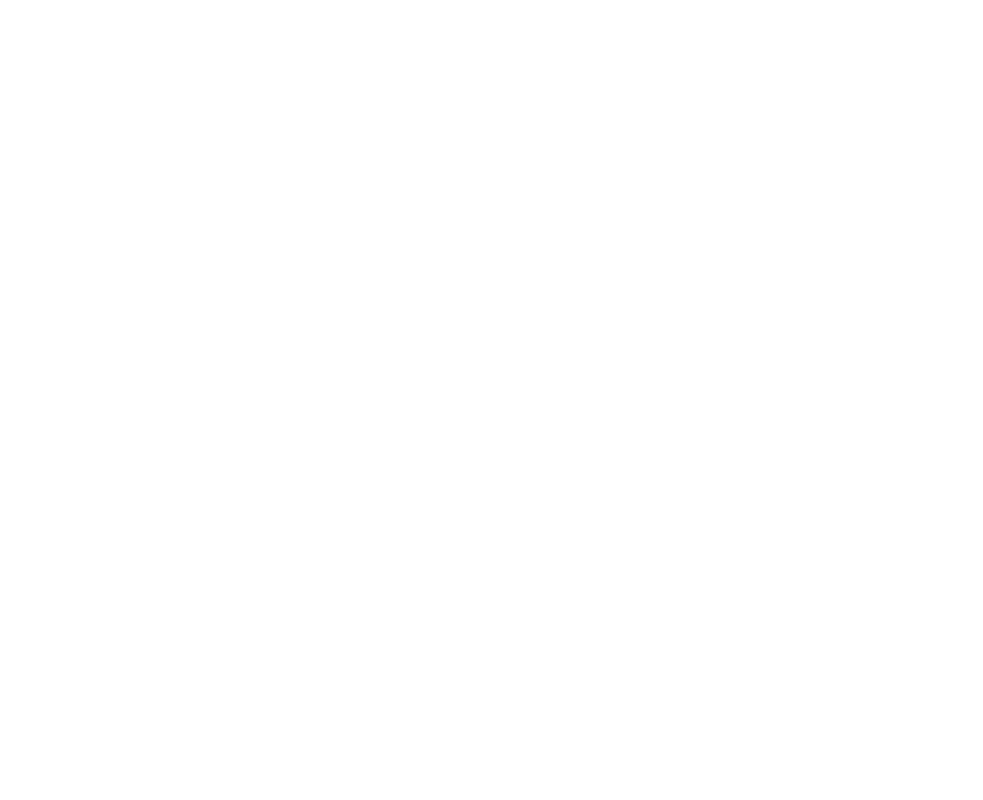
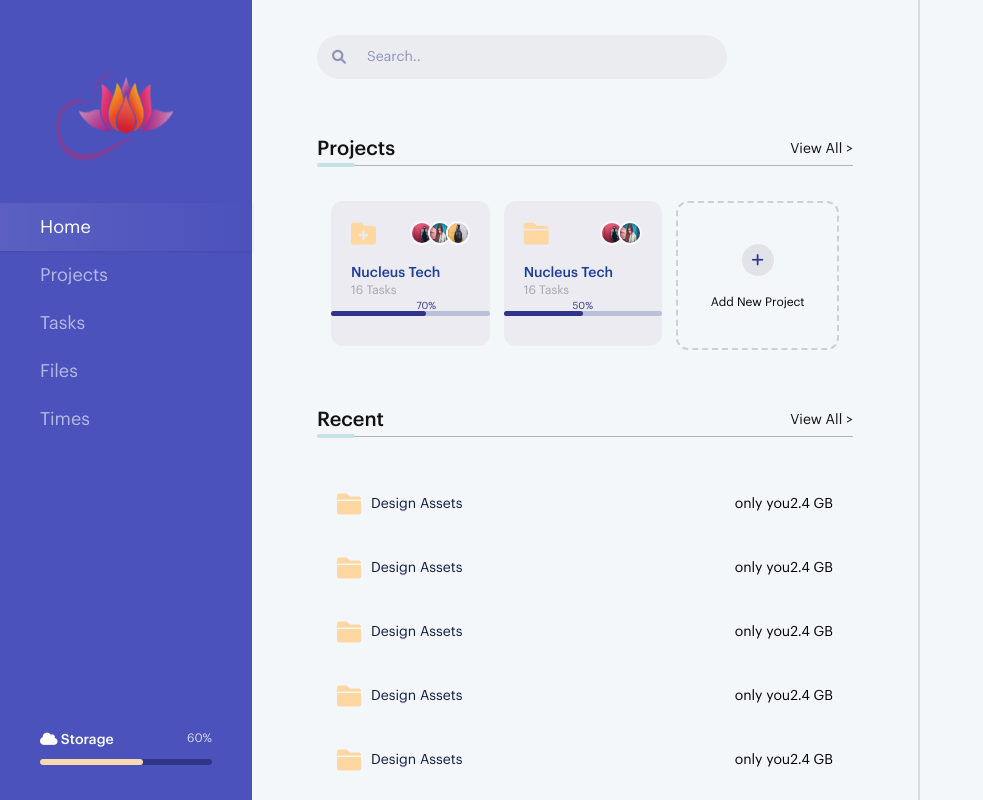
Before and after one commit to zeynepalaka/DashboardExample, a plain HTML site: page index.html in a window 1280 px wide. Shown: the whole page, without its empty margins (0-983 px from the left). Drawn offline with Linux system fonts and the light colour scheme.

Commit message:
dashboard

```diff
--- a/index.html
+++ b/index.html
@@ -1,12 +1,152 @@
 <!DOCTYPE html>
 <html lang="en">
+
 <head>
     <meta charset="UTF-8">
     <meta http-equiv="X-UA-Compatible" content="IE=edge">
     <meta name="viewport" content="width=device-width, initial-scale=1.0">
     <title>Document</title>
+    <link rel="stylesheet" href="https://cdnjs.cloudflare.com/ajax/libs/font-awesome/6.0.0-beta3/css/all.min.css">
+    <link rel="stylesheet" href="style.css">
 </head>
+
 <body>
+    <div class="sidebar">
+        <div class="logo">
+            <a href="#">
+                <img src="img/lotus-flower-ge96b4de24_1280.png" alt="">
+            </a>
+        </div>
+        <nav class="menu">
+            <ul>
+                <li class="active"><a href="#">Home</a></li>
+                <li><a href="#">Projects</a></li>
+                <li><a href="#">Tasks</a></li>
+                <li><a href="#">Files</a></li>
+                <li><a href="#">Times</a></li>
+            </ul>
+        </nav>
+        <div class="storage">
+            <div class="title">
+                <div>
+                    <i class="fas fa-cloud"></i>
+                    Storage
+                </div>
+                <div class="percent">60%</div>
+            </div>
+            <div class="storage-bar">
+                <span style="width:60%;"></span>
+            </div>
+        </div>
+    </div>
+    <div class="content">
+        <div class="inner">
+            <div class="search">
+                <input type="text" placeholder="Search..">
+                <label>
+                    <i class="fa fa-search"></i>
+                </label>
+            </div>
+            <div class="inner-box">
+                <div class="content-title">
+                    <h4>Projects</h4>
+                    <a href="#">View All  ></a>
+                </div>
+                <div class="projects">
+                    <a class="box active">
+                        <span class="box-top">
+                            <i class="fa fa-folder-plus"></i>
+                            <span class="box-shared">
+                                <img src="img/f9c71aa403e9cda2f9e7144668e8453b94fce8bf.png" alt="">
+                                <img src="img/ac1716e7e447e146f07f18894176976c6e247280.png" alt="">
+                                <img src="img/9bc15b7296cc8eeb7413b4318cc74debbc7edf50.png" alt="">
+                            </span>
+                        </span>
+                        <span class="box-title">
+                            <span class="name">Nucleus Tech</span>
+                            <span class="task">16 Tasks</span>
+                        </span>
+                       <span class="box-bar">
+                        <span style="width:60%;" title="70%"></span>
+                       </span>
+                    </a>
+                    <a class="box active">
+                        <span class="box-top">
+                            <i class="fa fa-folder"></i>
+                            <span class="box-shared">
+                                <img src="img/f9c71aa403e9cda2f9e7144668e8453b94fce8bf.png" alt="">
+                                <img src="img/ac1716e7e447e146f07f18894176976c6e247280.png" alt="">
+                            </span>
+                        </span>
+                        <span class="box-title">
+                            <span class="name">Nucleus Tech</span>
+                            <span class="task">16 Tasks</span>
+                        </span>
+                       <span class="box-bar">
+                        <span style="width:50%;" title="50%"></span>
+                       </span>
+                    </a>
 
+                    <a class="box empty">
+                        <i class="fa fa-plus"></i>
+                        <span class="text">Add New Project</span>
+                    </a>
+                </div>
+            </div>
+            <div class="inner-box">
+                <div class="content-title">
+                    <h4>Recent</h4>
+                    <a href="#">View All  ></a>
+                </div>
+                <div class="recents">
+                    <ul>
+                        <li><a href="#">
+                            <i class="fas fa-folder"></i>
+                             Design Assets</a>
+                            <div class="visibility">only you</div>
+                            <div class="size">2.4 GB</div>
+                        </li>
+                        <li><a href="#">
+                            <i class="fas fa-folder"></i>
+                             Design Assets</a>
+                            <div class="visibility">only you</div>
+                            <div class="size">2.4 GB</div>
+                        </li>
+                        <li><a href="#">
+                            <i class="fa fa-folder"></i>
+                             Design Assets</a>
+                            <div class="visibility">only you</div>
+                            <div class="size">2.4 GB</div>
+                        </li>
+                        <li><a href="#">
+                            <i class="fa fa-folder"></i>
+                             Design Assets</a>
+                            <div class="visibility">only you</div>
+                            <div class="size">2.4 GB</div>
+                        </li>
+                        <li><a href="#">
+                            <i class="fa fa-folder"></i>
+                             Design Assets</a>
+                            <div class="visibility">only you</div>
+                            <div class="size">2.4 GB</div>
+                        </li>
+                        <li><a href="#">
+                            <i class="fa fa-folder"></i>
+                             Design Assets</a>
+                            <div class="visibility">only you</div>
+                            <div class="size">2.4 GB</div>
+                        </li>
+
+                    </ul>
+                </div>
+            </div>
+
+
+        </div>
+        <div class="right-bar">
+
+        </div>
+    </div>
 </body>
+
 </html>
--- a/style.css
+++ b/style.css
@@ -0,0 +1,426 @@
+* {
+    margin: 0;
+    padding: 0;
+    border: 0;
+    font-size: 100%;
+    font: inherit;
+    vertical-align: baseline;
+}
+
+article,
+aside,
+details,
+figcaption,
+figure,
+footer,
+header,
+hgroup,
+menu,
+nav,
+section {
+    display: block;
+}
+
+body {
+    line-height: 1;
+    font-family: 'Graphik', sans-serif;
+    font-size: 14px;
+    background: #f4f7f9;
+}
+
+ol,
+ul {
+    list-style: none;
+}
+
+blockquote,
+q {
+    quotes: none;
+}
+
+blockquote:before,
+blockquote:after,
+q:before,
+q:after {
+    content: '';
+    content: none;
+}
+
+table {
+    border-collapse: collapse;
+    border-spacing: 0;
+}
+
+a {
+    text-decoration: none;
+}
+
+img {
+    border: 0;
+}
+
+:focus {
+    outline: 0;
+}
+
+.clear {
+    clear: both;
+}
+
+@font-face {
+    font-family: 'Graphik';
+    src: url('./Font/Graphik-Medium.woff2') format('woff2'),
+        url('Graphik-Medium.woff') format('woff');
+    font-weight: 500;
+    font-style: normal;
+    font-display: swap;
+}
+
+@font-face {
+    font-family: 'Graphik';
+    src: url('./Font/Graphik-Light.woff2') format('woff2'),
+        url('Graphik-Light.woff') format('woff');
+    font-weight: 300;
+    font-style: normal;
+    font-display: swap;
+}
+
+@font-face {
+    font-family: 'Graphik';
+    src: url('./Font/Graphik-Regular.woff2') format('woff2'),
+        url('Graphik-Regular.woff') format('woff');
+    font-weight: normal;
+    font-style: normal;
+    font-display: swap;
+}
+
+html,
+body {
+    height: 100%;
+    font-family: Graphik, sans-serif;
+
+}
+
+body {
+    display: flex;
+    /*yan yana olmasını sağlar*/
+}
+
+.sidebar {
+    width: 252px;
+    background: #4c52bc;
+    display: flex;
+    flex-direction: column;
+}
+
+.sidebar .logo {
+    padding: 35px 0 15px 42px;
+}
+
+.sidebar .logo a {
+    display: block;
+}
+
+.sidebar .logo a img {
+    width: 150px;
+    height: 150px;
+}
+
+.sidebar .menu ul li a {
+    height: 48px;
+    display: block;
+    padding: 0 40px;
+    line-height: 48px;
+    font-size: 18px;
+    color: rgba(255, 255, 255, .6);
+
+}
+
+.sidebar .menu ul li a:hover {
+    color: #fff;
+}
+
+.sidebar .menu ul li.active a {
+    color: #fff;
+    background: linear-gradient(to left, transparent, rgba(255, 255, 255, .08));
+    box-shadow: 0 1px 3px rgba(0, 0, 0, .1);
+}
+
+.sidebar .storage {
+    padding: 0 40px 35px;
+    margin-top: auto;
+
+}
+
+.sidebar .storage .title {
+    display: flex;
+    justify-content: space-between;
+    font-size: 14px;
+    font-weight: 500;
+    color: #fff;
+}
+
+.sidebar .storage .title .percent {
+    color: rgba(255, 255, 255, .8);
+    font-size: 12px;
+    font-weight: normal;
+}
+
+.sidebar .storage .storage-bar {
+    width: 100%;
+    height: 6px;
+    border-radius: 6px;
+    background: #30358A;
+    margin-top: 12px;
+}
+
+.sidebar .storage .storage-bar span {
+    width: auto;
+    height: 6px;
+    border-radius: 6px;
+    background: #f8d9af;
+    display: block;
+
+}
+
+/************/
+.content {
+    flex: 1;
+    /*sidebarın kapladığı alanının dışındaki kısımların tammanı içerir.*/
+    display: flex;
+}
+
+.content .inner {
+    flex: 1;
+    padding: 35px 65px;
+    overflow: auto;
+}
+
+.content .inner .search {
+    display: relative;
+    margin-bottom: 60px;
+}
+
+.content .inner .search label {
+    position: absolute;
+    top: 35px;
+    width: 44px;
+    height: 44px;
+    display: flex;
+    justify-content: center;
+    align-items: center;
+    color: #8F94B8;
+}
+
+.content .inner .search input {
+    width: 340px;
+    height: 44px;
+    border-radius: 44px;
+    background: #ebecf0;
+    padding: 0 20px 0 50px;
+}
+
+.content .inner .search input::placeholder {
+    color: #8F94B8;
+
+}
+
+.content .inner .inner-box {
+    margin-bottom: 60px;
+}
+
+.content .content-title h4 {
+    font-size: 20px;
+    color: rgb(19, 18, 18);
+    font-weight: 500;
+}
+
+.content .content-title a {
+    font-size: 14px;
+    color: rgb(19, 18, 18);
+}
+
+.content .content-title {
+    padding-bottom: 6px;
+    display: flex;
+    border-bottom: 1px solid #aeb2bd;
+    justify-content: space-between;
+    align-items: center;
+    position: relative;
+    margin-bottom: 35px;
+}
+
+.content .content-title::before {
+    content: '';
+    width: 38px;
+    height: 4px;
+    background: #C4E2E6;
+    border-radius: 4PX;
+    position: absolute;
+    bottom: -2px;
+    left: 0;
+}
+
+.content .inner .inner-box .projects {
+    display: flex;
+    margin: 0 7px;
+}
+
+.content .inner .inner-box .box {
+    flex: 1;
+    margin: 0 7px;
+    height: 145px;
+    border-radius: 12px;
+}
+
+.content .inner .inner-box .empty {
+    border: 2px dashed #cccfd8;
+    display: flex;
+    justify-content: center;
+    flex-direction: column;
+    align-items: center;
+}
+
+.content .inner .inner-box .empty i {
+    width: 32px;
+    height: 32px;
+    border-radius: 32px;
+    font-weight: bold;
+    color: #30358A;
+    background: #e1e3e9;
+    display: flex;
+    justify-content: center;
+    align-items: center;
+    margin-bottom: 20px;
+}
+
+.content .inner .inner-box .empty .text {
+    font-size: 12px;
+}
+
+.content .inner .inner-box .box.active {
+
+    background: #ecebf1;
+}
+
+.content .inner .inner-box .box.active .box-top {
+    display: flex;
+    justify-content: space-between;
+    padding: 20px;
+}
+
+.content .inner .inner-box .box.active .box-top i {
+    color: #ffd7a0;
+    font-size: 25px;
+}
+
+.content .inner .inner-box .box.active .box-top .box-shared {
+    display: flex;
+}
+
+.content .inner .inner-box .box.active .box-top .box-shared img {
+    width: 20px;
+    height: 20px;
+    border-radius: 20px;
+    margin-left: -6px;
+    /*img üst üste gelmesini sağlar görünüm olarak*/
+    border: 2px solid #f7f8fb;
+    border-radius: 20px;
+
+}
+
+.content .inner .inner-box .box.active .box-title {
+    display: flex;
+    flex-direction: column;
+    padding: 0 20px;
+
+}
+
+.content .inner .inner-box .box.active .box-title .name {
+    font-size: 14px;
+    font-weight: 500;
+    color: #1f3d96;
+    padding-bottom: 4px;
+}
+
+.content .inner .inner-box .box.active .box-title .task {
+    font-size: 12px;
+    color: #a3a4b1;
+    padding-bottom: 15px;
+
+}
+
+.content .inner .inner-box .box.active .box-bar {
+    width: 100%;
+    height: 5px;
+    background: #bbc0da;
+    border-radius: 5px;
+    display: block;
+
+
+}
+
+.content .inner .inner-box .box.active .box-bar span {
+    width: auto;
+    height: 5px;
+    background: #30358A;
+    border-radius: 5px;
+    display: block;
+    position: relative;
+    /*spana before vercem*/
+
+}
+
+.content .inner .inner-box .box.active .box-bar span::before {
+    content: attr(title);
+    position: absolute;
+    top: -10px;
+    right: -10px;
+    font-size: 10px;
+    color: #30358A;
+
+}
+
+.content .inner .inner-box .recents ul li {
+    height: 64px;
+    border-radius: 10px;
+    display: flex;
+    align-items: center;
+    box-sizing: border-box;
+    padding: 20px;
+}
+
+.content .inner .inner-box .recents ul li a {
+    flex: 1;
+    font-size: 14px;
+    color: #0e1b42;
+    display: flex;
+    align-items: center;
+}
+.content .inner .inner-box .recents ul li a i.fa-folder{
+color: #ffd7a0;
+font-size: 24px;
+margin-right: 10px;
+}
+
+.content .inner .inner-box .recents ul li:hover {
+    background: #9598c5;
+
+}
+.content .inner .inner-box .recents ul li.visibility,
+.content .inner .inner-box .recents ul li.size{
+    font-size: 12px;
+    color: #8186ad;
+    margin-right: 10px;
+    width: 100px;
+    text-align: center;
+
+}
+
+.content .right-bar {
+    width: 360px;
+    padding: 32px 0;
+    border-left: 2px solid #ddd7d7;
+    font-size: 14px;
+
+}
```
Also changed, not shown: Font/Graphik-Light.woff (added), Font/Graphik-Light.woff2 (added), Font/Graphik-Medium.woff (added), Font/Graphik-Medium.woff2 (added), Font/Graphik-Regular.woff (added), Font/Graphik-Regular.woff2 (added), img/48cd8aba2172ca848e1039e5305ada1e8348e411.png (added), img/9bc15b7296cc8eeb7413b4318cc74debbc7edf50.png (added), img/ac1716e7e447e146f07f18894176976c6e247280.png (added), img/d33b0ee1d1960a4099654ab697476ffb1589f351.png (added), img/f9c71aa403e9cda2f9e7144668e8453b94fce8bf.png (added), img/lotus-flower-ge96b4de24_1280.png (added), 2 other files.
